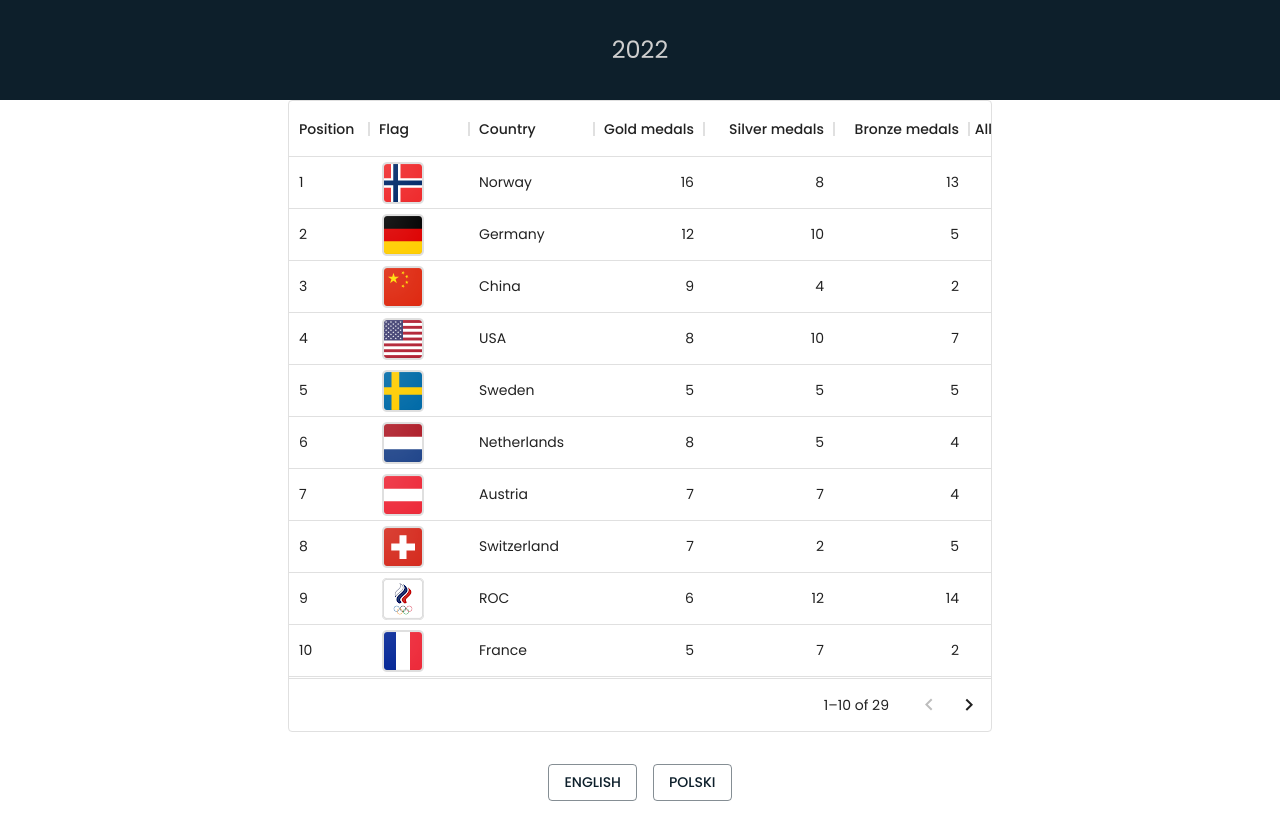
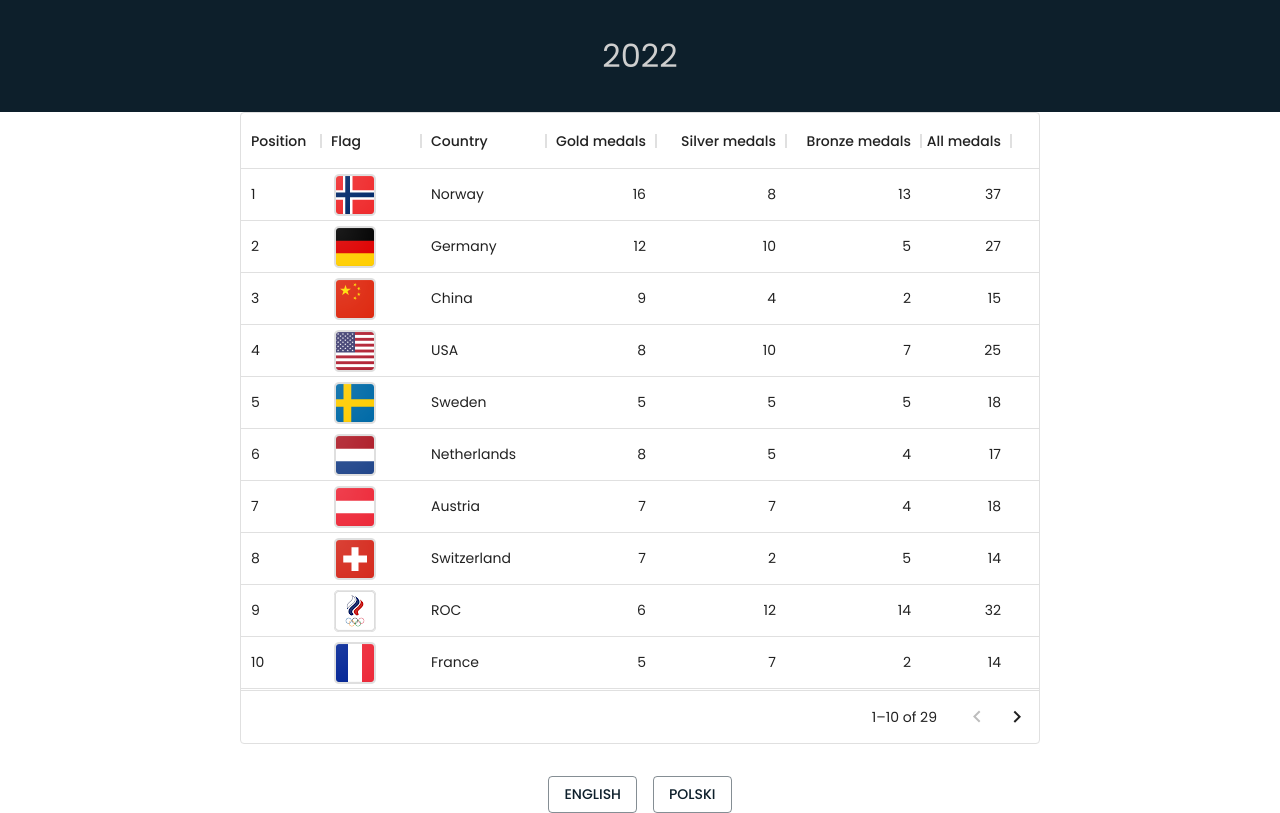
Before and after one commit to KarasJakub/Olympic-Stats, a Next.js app: page / in a window 1280 px wide. Built offline with nearby package versions, Linux system fonts and the light colour scheme.

Commit message:
removed unused code and changed styles in TitleBar

```diff
--- a/package.json
+++ b/package.json
@@ -24,8 +24,6 @@
     "@types/react": "18.0.27",
     "@types/react-dom": "18.0.10",
     "@types/styled-components": "^5.1.26",
-    "eslint": "8.32.0",
-    "eslint-config-next": "13.1.5",
     "next": "13.1.5",
     "react": "18.2.0",
     "react-dom": "18.2.0",
@@ -33,6 +31,8 @@
     "typescript": "4.9.4"
   },
   "devDependencies": {
-    "prettier": "^2.8.3"
+    "prettier": "^2.8.3",
+    "eslint-config-next": "13.1.5",
+    "eslint": "8.32.0"
   }
 }
--- a/src/components/DataTable/DataTable.styled.ts
+++ b/src/components/DataTable/DataTable.styled.ts
@@ -3,7 +3,7 @@ import { DataGrid } from "@mui/x-data-grid"
 
 export const DataGridWrapper = styled(DataGrid)`
 width: 100%;
-max-width: 44rem;
+max-width: 50rem;
 height: 39.5rem;
 margin: 0 auto;
 
--- a/src/components/DataTable/DataTable.tsx
+++ b/src/components/DataTable/DataTable.tsx
@@ -16,7 +16,7 @@ const englishColumns: GridColDef[] = [
   {
     field: "image",
     headerName: "Flag",
-    renderCell: params => <img src={params.value} />
+    renderCell: props => <img src={props.value} alt="flag photo" />
   },
   {
     field: "country",
@@ -65,7 +65,7 @@ const polishColumns: GridColDef[] = [
   {
     field: "image",
     headerName: "Flaga",
-    renderCell: params => <img src={params.value} />
+    renderCell: props => <img src={props.value} alt="flaga kraju" />
   },
   {
     field: "country",
--- a/src/components/TitleBar/TitleBar.styled.ts
+++ b/src/components/TitleBar/TitleBar.styled.ts
@@ -1,12 +1,15 @@
 import { styled } from "@mui/material"
 import Typography from "@mui/material/Typography"
 
-export const TitleBar = styled(Typography)`
+export const Header = styled("header")`
 width: 100%;
 padding: 2rem 0;
 background-color: ${props => props.theme.palette.primary.main};
+`
+
+export const TitleBar = styled(Typography)`
 color: ${props => props.theme.palette.secondary.main};
-font-size: 1.5rem;
-color: ${props => props.theme.typography.fontFamily};
+font-size: 2rem;
+font-family: ${props => props.theme.typography.fontFamily};
 text-align: center;
 `
--- a/src/components/TitleBar/TitleBar.tsx
+++ b/src/components/TitleBar/TitleBar.tsx
@@ -1,5 +1,11 @@
 import * as S from "src/components/TitleBar/TitleBar.styled"
 
 export default function ButtonAppBar() {
-  return <S.TitleBar>2022</S.TitleBar>
+  return (
+    <>
+      <S.Header>
+        <S.TitleBar>2022</S.TitleBar>
+      </S.Header>
+    </>
+  )
 }
--- a/src/theme.ts
+++ b/src/theme.ts
@@ -22,15 +22,6 @@ const theme = createTheme({
   typography: {
     fontFamily: poppins.style.fontFamily,
   },
-  breakpoints: {
-    values: {
-      xs: 25, // 400px
-      sm: 31.25, // 500px
-      md: 48, // 768px
-      lg: 64, // 1024px
-      xl: 80, // 1280px
-    }
-  }
 });
 
 export default theme;
```
